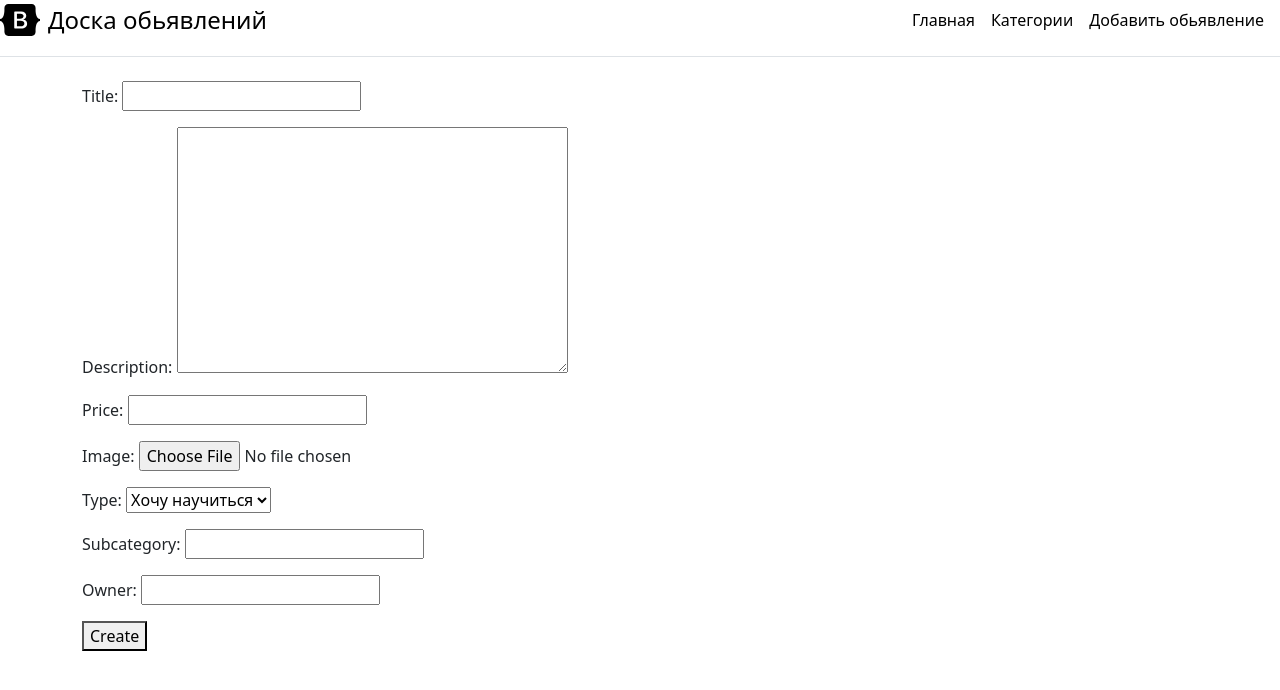
After one commit to Bahtah/mentor, a Django app: page /ads/create in a window 1280 px wide. The commit adds this page. Shown: the top 690 px of the page. Run offline with Django 4.2, Linux system fonts and the light colour scheme.

Commit message:
add form

```diff
--- /dev/null
+++ b/ads/forms.py
@@ -0,0 +1,12 @@
+from django import forms
+from .models import Ads
+
+
+class AdForm(forms.Form):
+    title = forms.CharField(max_length=150)
+    description = forms.CharField(widget=forms.Textarea)
+    price = forms.FloatField()
+    image = forms.ImageField()
+    type = forms.ChoiceField(choices=Ads.TYPE_OF_ADS)
+    subcategory = forms.IntegerField()
+    owner = forms.IntegerField()
--- /dev/null
+++ b/ads/templates/base.html
@@ -0,0 +1,33 @@
+{% load static %}
+<!DOCTYPE html>
+<html lang="ru">
+
+<head>
+    <meta charset="UTF-8" />
+    <meta name="viewport" content="width=device-width, initial-scale=1.0" />
+    <title>{% block title %}{% endblock %}</title>
+    <link href="https://cdn.jsdelivr.net/npm/bootstrap@5.3.1/dist/css/bootstrap.min.css" rel="stylesheet"
+        integrity="sha384-4bw+/aepP/YC94hEpVNVgiZdgIC5+VKNBQNGCHeKRQN+PtmoHDEXuppvnDJzQIu9" crossorigin="anonymous" />
+</head>
+
+<div class="d-flex flex-column flex-md-row align-items-center pb-3 mb-4 border-bottom">
+    <a href="/" class="d-flex align-items-center link-body-emphasis text-decoration-none">
+      <svg xmlns="http://www.w3.org/2000/svg" width="40" height="32" class="me-2" viewBox="0 0 118 94" role="img"><title>Bootstrap</title><path fill-rule="evenodd" clip-rule="evenodd" d="M24.509 0c-6.733 0-11.715 5.893-11.492 12.284.214 6.14-.064 14.092-2.066 20.577C8.943 39.365 5.547 43.485 0 44.014v5.972c5.547.529 8.943 4.649 10.951 11.153 2.002 6.485 2.28 14.437 2.066 20.577C12.794 88.106 17.776 94 24.51 94H93.5c6.733 0 11.714-5.893 11.491-12.284-.214-6.14.064-14.092 2.066-20.577 2.009-6.504 5.396-10.624 10.943-11.153v-5.972c-5.547-.529-8.934-4.649-10.943-11.153-2.002-6.484-2.28-14.437-2.066-20.577C105.214 5.894 100.233 0 93.5 0H24.508zM80 57.863C80 66.663 73.436 72 62.543 72H44a2 2 0 01-2-2V24a2 2 0 012-2h18.437c9.083 0 15.044 4.92 15.044 12.474 0 5.302-4.01 10.049-9.119 10.88v.277C75.317 46.394 80 51.21 80 57.863zM60.521 28.34H49.948v14.934h8.905c6.884 0 10.68-2.772 10.68-7.727 0-4.643-3.264-7.207-9.012-7.207zM49.948 49.2v16.458H60.91c7.167 0 10.964-2.876 10.964-8.281 0-5.406-3.903-8.178-11.425-8.178H49.948z" fill="currentColor"></path></svg>
+      <span class="fs-4">Доска обьявлений</span>
+    </a>
+
+    <nav class="d-inline-flex mt-2 mt-md-0 ms-md-auto">
+      <a class="me-3 py-2 link-body-emphasis text-decoration-none" href="{% url 'index' %}">Главная</a>
+      <a class="me-3 py-2 link-body-emphasis text-decoration-none" href="{% url 'category' %}">Категории</a>
+      <a class="me-3 py-2 link-body-emphasis text-decoration-none" href="{% url 'create' %}">Добавить обьявление</a>
+    </nav>
+  </div>
+
+<body>
+  <div class="container">
+    {% block content %}
+    {% endblock %}
+  </div>
+</body>
+
+</html>
--- /dev/null
+++ b/ads/templates/create_ad.html
@@ -0,0 +1,16 @@
+{% extends 'base.html' %}
+
+{% block title %}
+Форма
+{% endblock %}
+
+{% block content %}
+
+    <form action="" method="POST">
+        {% csrf_token %}
+
+        {{ form_of_ad.as_p }}
+        <button type="submit">Create</button>
+    </form>
+
+{% endblock %}
--- a/ads/urls.py
+++ b/ads/urls.py
@@ -1,8 +1,10 @@
 from django.urls import path
 
-from .views import ads_list
+from .views import ads_list, category_list, create_ad
 
 
 urlpatterns = [
-    path("", ads_list)
+    path("", ads_list, name="index"),
+    path("category", category_list, name="category"),
+    path("create", create_ad, name="create"),
 ]
--- a/ads/views.py
+++ b/ads/views.py
@@ -1,8 +1,16 @@
 from django.shortcuts import render
 from django.http import HttpResponse
 
-from .models import Ads
+from .models import Ads, Category
+from .forms import AdForm
 
+
+def category_list(request):
+    all_categories = Category.objects.all()
+    context = {
+        "all_categories": all_categories
+    }
+    return render(request, 'category.html', context=context)
 
 def ads_list(request):
     all_ads = Ads.objects.all()
@@ -10,3 +18,10 @@ def ads_list(request):
         "all_ads": all_ads
     }
     return render(request, 'index.html', context=context)
+
+def create_ad(request):
+    if request.method == "POST":
+        pass
+    else:
+        form_of_ad = AdForm()
+    return render(request, "create_ad.html", {'form_of_ad': form_of_ad})
--- a/src/urls.py
+++ b/src/urls.py
@@ -1,19 +1,3 @@
-"""
-URL configuration for src project.
-
-The `urlpatterns` list routes URLs to views. For more information please see:
-    https://docs.djangoproject.com/en/4.2/topics/http/urls/
-Examples:
-Function views
-    1. Add an import:  from my_app import views
-    2. Add a URL to urlpatterns:  path('', views.home, name='home')
-Class-based views
-    1. Add an import:  from other_app.views import Home
-    2. Add a URL to urlpatterns:  path('', Home.as_view(), name='home')
-Including another URLconf
-    1. Import the include() function: from django.urls import include, path
-    2. Add a URL to urlpatterns:  path('blog/', include('blog.urls'))
-"""
 from django.contrib import admin
 from django.urls import path, include
 from django.conf.urls.static import static
@@ -22,7 +6,7 @@ from django.conf import settings
 
 urlpatterns = [
     path('admin/', admin.site.urls),
-    path('ads', include('ads.urls')),
+    path('ads/', include('ads.urls')),
 ]
 
 urlpatterns += static(settings.MEDIA_URL, document_root=settings.MEDIA_ROOT)
```
Also changed, not shown: ads/models.py (+10 -2 lines), ads/templates/category.html (added, +11 -0 lines), ads/templates/index.html (+7 -13 lines), ads/migrations/0007_alter_ads_options_alter_category_options_and_more.py (added), db.sqlite3.
